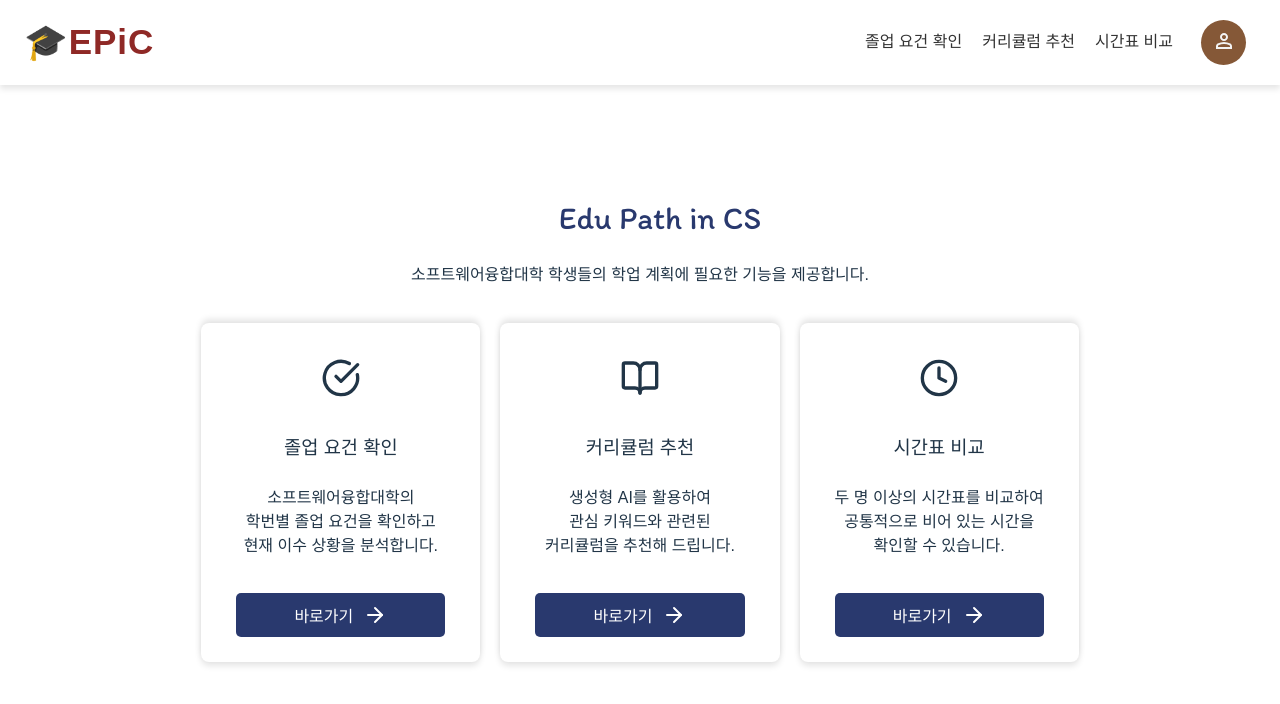
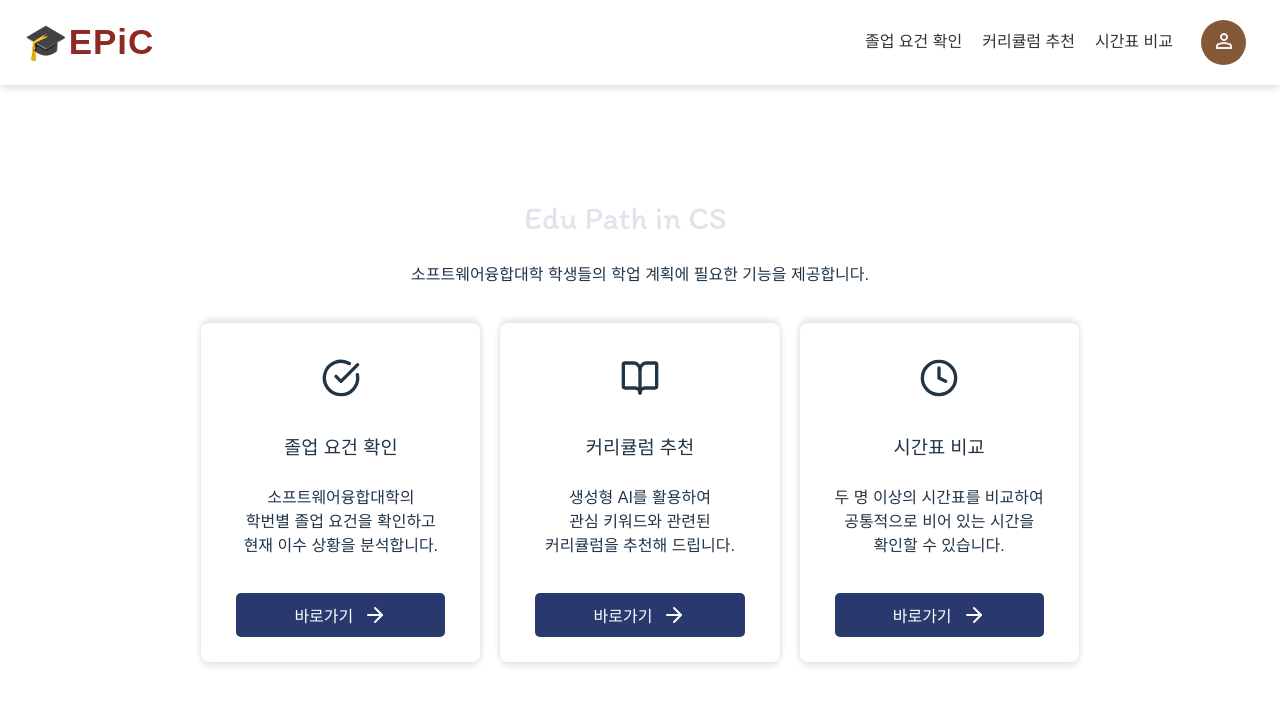
Before and after one commit to semothon/2025_TEAM_15_FE, a React app: page / in a window 1280 px wide. Shown: the top 704 px of the page. Built offline with nearby package versions, Linux system fonts and the light colour scheme; the HTML template or start-up script is replaced by a standard one; a web font is replaced by a local one.

Commit message:
🎨 style: #3 enhance animation effect for Index page

```diff
--- a/src/pages/Index.jsx
+++ b/src/pages/Index.jsx
@@ -62,9 +62,14 @@ const Index = () => {
 
       <motion.div
         className="features-header"
-        initial={{ opacity: 0, x: -50 }}
+        initial={{ opacity: 0, x: -20 }}
         animate={{ opacity: 1, x: 20 }}
-        transition={{ duration: 1.5, ease: 'easeOut' }}
+        transition={{
+          duration: 1.4,
+          ease: 'easeOut',
+          repeat: Infinity,
+          repeatType: 'reverse',
+        }}
       >
         <h2>Edu Path in CS</h2>
       </motion.div>
```
